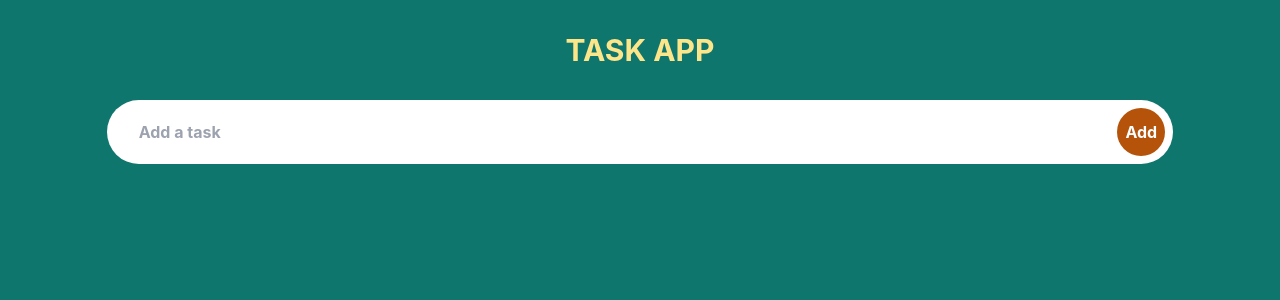
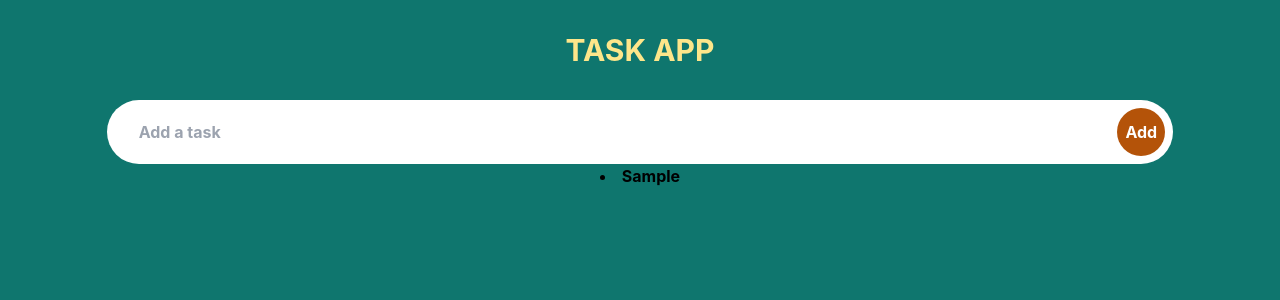
Before and after one commit to josygeorge/interview, a React (Create React App) app in the folder typescript-tutorial-drag-n-drop-app/: page / in a window 1280 px wide. Both pictures are taken after typing "Sample" into the empty fields and a click on the button "Add". Shown: the top 300 px of the page. Built offline with nearby package versions, Linux system fonts and the light colour scheme.

Commit message:
list component

```diff
--- a/typescript-tutorial-drag-n-drop-app/src/App.tsx
+++ b/typescript-tutorial-drag-n-drop-app/src/App.tsx
@@ -1,6 +1,7 @@
 import React, { useState } from 'react';
 import AddTodo from './components/AddTodo';
 import { Todo } from './models/models';
+import ListTodos from './components/ListTodos';
 
 const heading_name: string = 'Task App';
 
@@ -8,16 +9,14 @@ const App: React.FC = () => {
   const [todo, setTodo] = useState<string>('');
   const [todos, setTodos] = useState<Todo[]>([]);
 
-  //console.log(todo);
-
   //addTodoHandler function => fat arrow format
   const addTodoHandler = (e: React.FormEvent) => {
     e.preventDefault();
-    //set Todo
-    // if todo exist
+    /* //set Todo
+    // checking if todo exist */
     if (todo) {
-      // set the todo to the array
-      // spread the array
+      /* // set each new todo item to the array
+      // spread the array */
       setTodos([...todos, { id: Date.now(), todo: todo, isDone: false }]);
       setTodo('');
     }
@@ -29,6 +28,7 @@ const App: React.FC = () => {
         {heading_name}
       </span>
       <AddTodo todo={todo} setTodo={setTodo} addTodoHandler={addTodoHandler} />
+      <ListTodos todos={todos} setTodos={setTodos} />
     </div>
   );
 };
--- /dev/null
+++ b/typescript-tutorial-drag-n-drop-app/src/components/ListTodos.tsx
@@ -0,0 +1,19 @@
+import React from 'react';
+import { Todo } from '../models/models';
+
+interface Props {
+  todos: Todo[];
+  setTodos: React.Dispatch<React.SetStateAction<Todo[]>>;
+}
+
+const ListTodos: React.FC<Props> = ({ todos, setTodos }) => {
+  return (
+    <div>
+      {todos.map((todo) => (
+        <li>{todo.todo}</li>
+      ))}
+    </div>
+  );
+};
+
+export default ListTodos;
```
